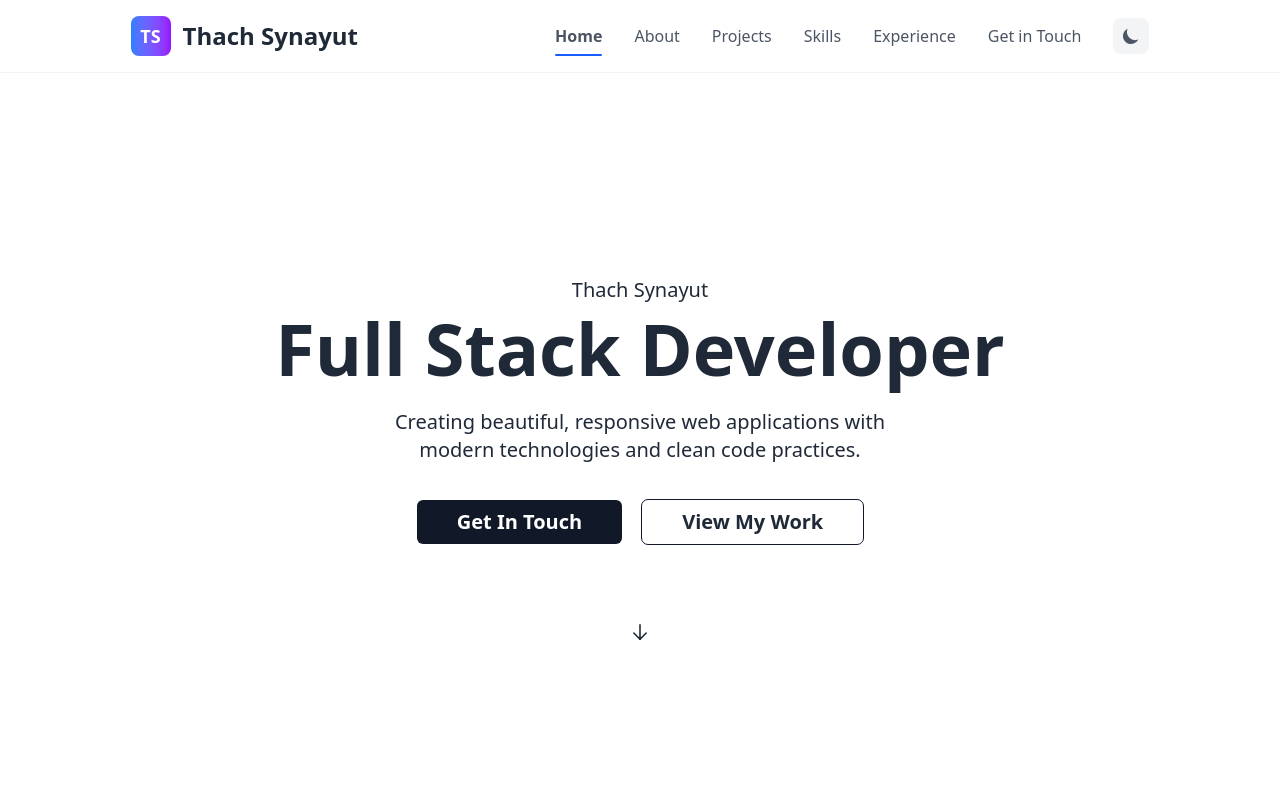
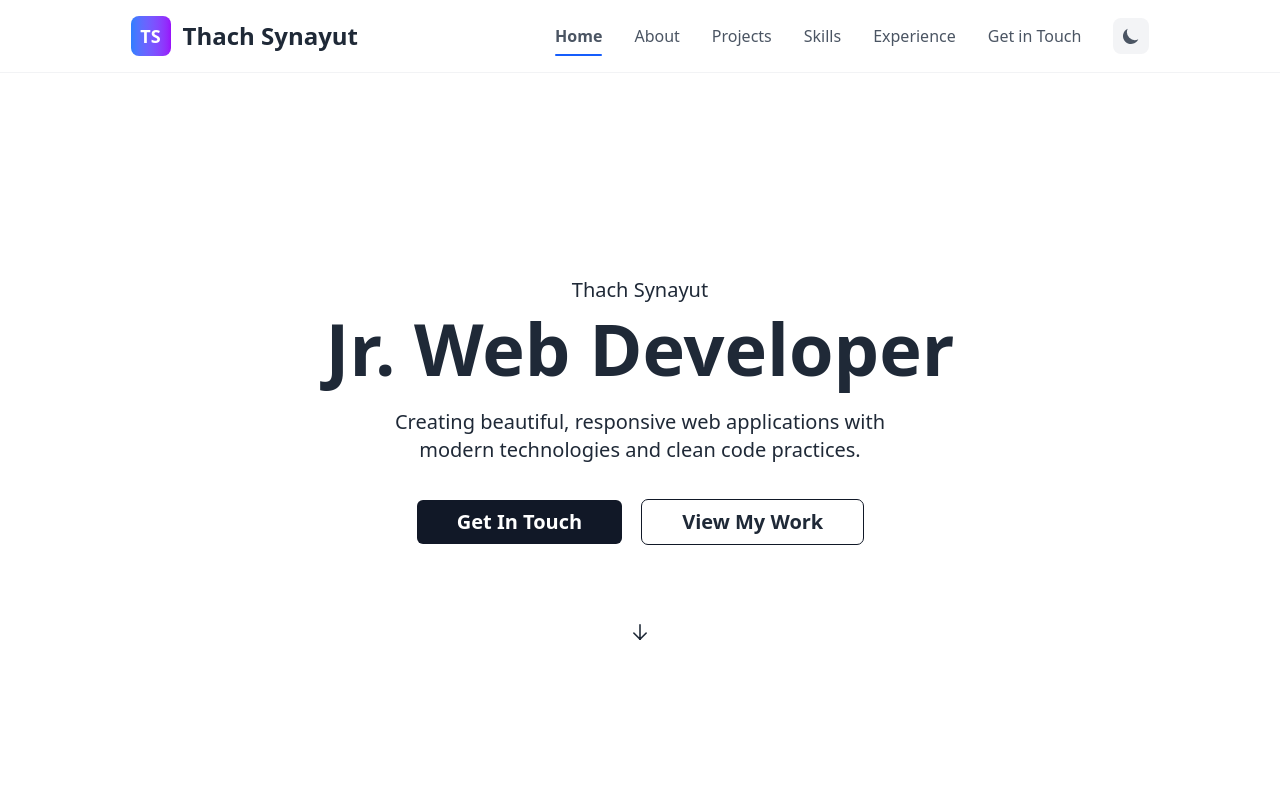
Before and after one commit to Synayut-tonGo/portfolio_V, a Vue app: page / in a window 1280 px wide. Shown: the top 800 px of the page. Built offline with nearby package versions, Linux system fonts and the light colour scheme.

Commit message:
Update experience

```diff
--- a/src/components/About.vue
+++ b/src/components/About.vue
@@ -89,7 +89,7 @@ onMounted(() => {
                 </div>
                 <div class="mt-6 text-center lg:text-left">
                     <h1 class="text-xl md:text-2xl mb-2 font-semibold text-white">Thach Synayut</h1>
-                    <h2 class="text-lg md:text-xl mb-4 text-white">Full Stack Developer</h2>
+                    <h2 class="text-lg md:text-xl mb-4 text-white">Jr. Web Developer</h2>
                     <p class="text-sm md:text-base text-white max-w-[280px] mx-auto lg:mx-0">
                         Passionate about building modern web applications with clean code and exceptional user experiences.
                     </p>
@@ -102,7 +102,7 @@ onMounted(() => {
             class="w-full lg:w-[60%] text-gray-900 dark:text-white">
                 <h1 class="text-xl md:text-2xl font-semibold">My Approach</h1>
                 <p class="mt-3 text-sm md:text-[15.3px] leading-relaxed">
-                    I'm a full-stack developer with expertise in modern web technologies. I focus on creating applications that are not only functional but also provide exceptional user experiences.
+                    I'm a Jr. Web Developer with expertise in modern web technologies. I focus on creating applications that are not only functional but also provide exceptional user experiences.
                 </p>
                 <p class="mt-3 text-sm md:text-base leading-relaxed">
                     With experience across the entire development stack, I enjoy tackling complex problems and turning ideas into reality through clean, maintainable code.
--- a/src/components/Footer.vue
+++ b/src/components/Footer.vue
@@ -38,7 +38,7 @@ const scrollToTop = () => {
             </div>
             <div>
               <h2 class="text-2xl sm:text-3xl font-bold">Thach Synayut</h2>
-              <p class="text-gray-400 text-sm sm:text-base">Frontend Developer & Designer</p>
+              <p class="text-gray-400 text-sm sm:text-base">Web Developer & Designer</p>
             </div>
           </div>
 
--- a/src/components/Hero.vue
+++ b/src/components/Hero.vue
@@ -99,7 +99,7 @@ onMounted(() => {
         class="relative text-xl pt-10 dark:text-white text-center mt-19 mb-2">Thach Synayut</p>
         <h1
         ref="fsd"
-        class="text-center text-3xl lg:text-7xl md:text-5xl sm:text-4xl font-semibold dark:text-white">Full Stack Developer</h1>
+        class="text-center text-3xl lg:text-7xl md:text-5xl sm:text-4xl font-semibold dark:text-white">Jr. Web Developer</h1>
         <p
         ref="des"
         class="m-auto md:w-[500px] sm:w-[400px] mt-6 w-[300px] text-center text-xl dark:text-white max-[640px]:w-[280px]">Creating beautiful, responsive web applications with modern technologies and clean code practices.</p>
```
